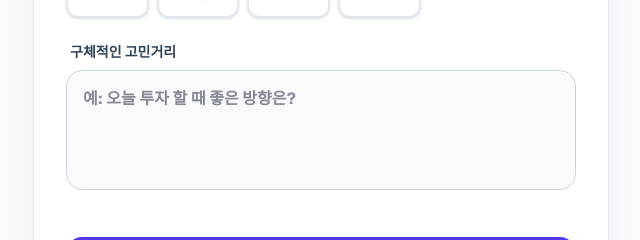
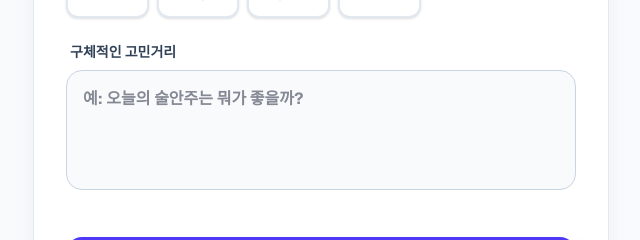
Before and after one commit to kimjaewon89-droid/saju, a Next.js app in the folder frontend/: page / in a window 1280 px wide. Shown: the part 629-869 px from the top of the page, without its empty margins (319-959 px from the left). Built offline with nearby package versions, Linux system fonts and the light colour scheme; no server answers.

Commit message:
page 수정1

```diff
--- a/frontend/app/page.tsx
+++ b/frontend/app/page.tsx
@@ -149,7 +149,7 @@ export default function Home() {
           <div>
             <label className="block text-sm font-bold text-slate-700 mb-2 ml-1">구체적인 고민거리</label>
             <textarea
-              placeholder="예: 오늘 투자 할 때 좋은 방향은?"
+              placeholder="예: 오늘의 술안주는 뭐가 좋을까?"
               className="w-full bg-slate-50 border border-slate-300 text-slate-900 font-bold p-4 rounded-2xl min-h-[120px] outline-none focus:ring-2 focus:ring-indigo-500 transition-all resize-none"
               onChange={(e) => setFormData({...formData, question: e.target.value})}
             />
```
